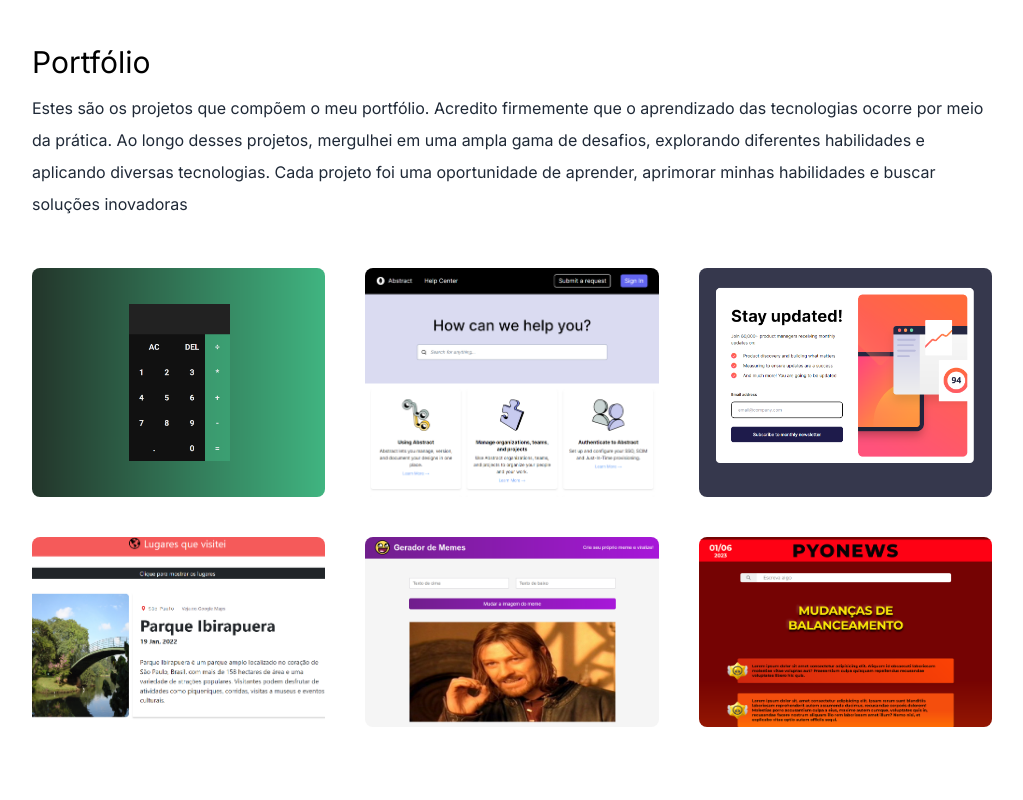
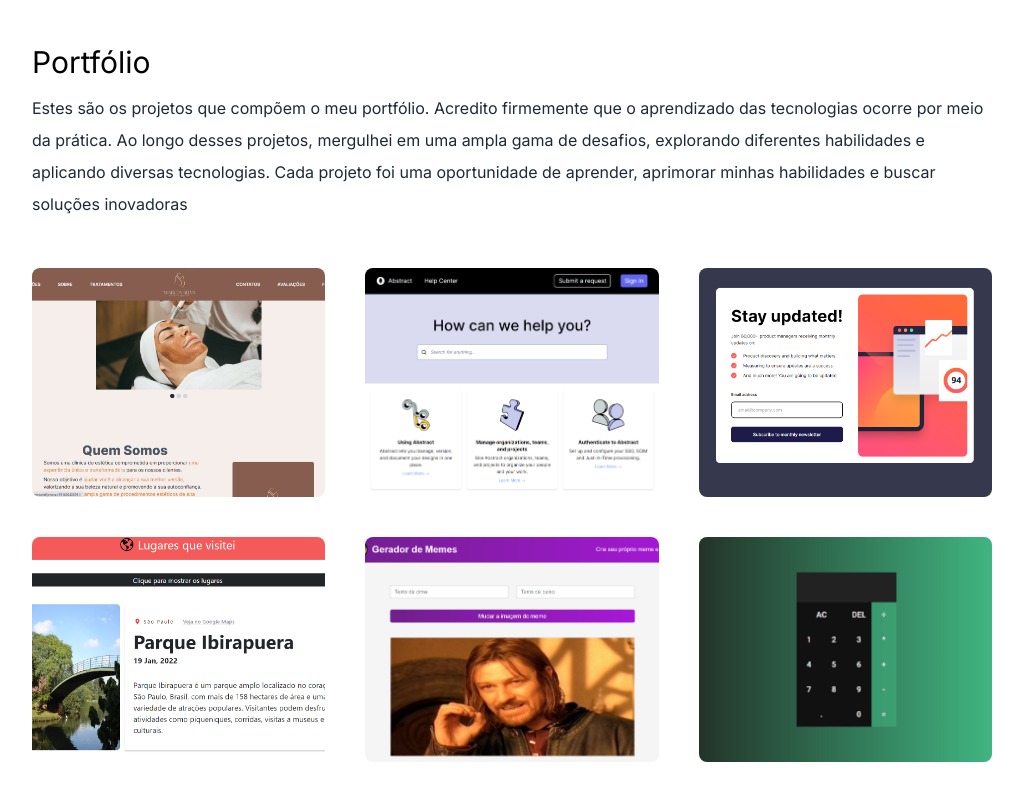
Before and after one commit to Gabrieluser430/react-portfolio, a Next.js app: page / in a window 1280 px wide. Shown: the part 1856-2656 px from the top of the page, without its empty margins (128-1151 px from the left). Built offline with nearby package versions, Linux system fonts and the light colour scheme.

Commit message:
Update projects

```diff
--- a/src/app/page.js
+++ b/src/app/page.js
@@ -12,7 +12,7 @@ import design from "../../public/design.png"
 import code from "../../public/code.png"
 import consulting from "../../public/consulting.png"
 import img1 from "../../public/img1.png"
-import img3 from "../../public/img3.png"
+import img3 from "../../public/asthetic.png"
 import img5 from "../../public/img5.png"
 import img6 from "../../public/img6.png"
 import img10 from "../../public/img10.png"
@@ -123,8 +123,8 @@ export default function Home() {
               </div>
               <div className="grid grid-cols-1 gap-10 lg:grid-cols-2 xl:grid-cols-3">
                 <div className="w-full aspect-w-1 aspect-h-1">
-                  <a href="https://gabrieluser430.github.io/javascript-calculator/" target="_blank">
-                   <Image src={img6} className="rounded-lg object-cover w-full h-full" />
+                  <a href="https://www.studioesteticams.com.br/" target="_blank">
+                   <Image src={img3} className="rounded-lg object-cover w-full h-full" />
                   </a>
                 </div>
                 <div className="w-full aspect-w-1 aspect-h-1">
@@ -148,8 +148,8 @@ export default function Home() {
                   </a>
                 </div>
                 <div className="w-full aspect-w-1 aspect-h-1">
-                  <a href="https://moonlit-bombolone-c6e68a.netlify.app/" target="_blank">
-                  <Image src={img3} className="rounded-lg object-cover w-full h-full" />
+                  <a href="https://gabrieluser430.github.io/javascript-calculator/" target="_blank">
+                  <Image src={img6} className="rounded-lg object-cover w-full h-full" />
                   </a>
                 </div>
               </div>
```
Also changed, not shown: public/asthetic.png (added).
